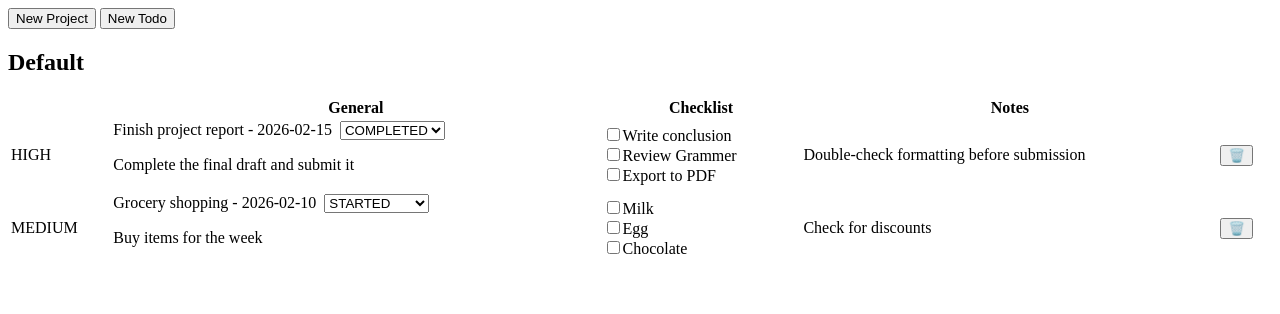
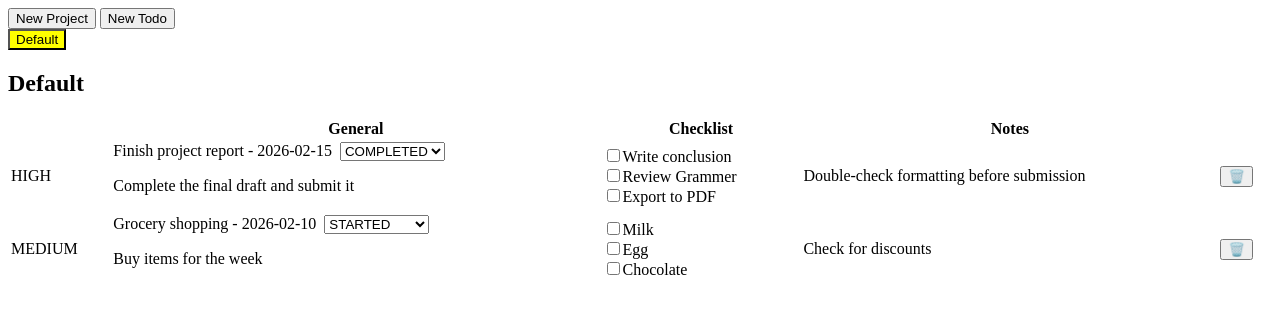
Before and after one commit to BigDDP/odin_TodoList, a plain HTML site: page index.html in a window 1280 px wide. Drawn offline with Linux system fonts and the light colour scheme.

Commit message:
feat: Add/Select and render projects. - Selecting projects resets, & renders todolist tables. - creating todolist Item only renders if current visible project is selected todo list.

```diff
--- /dev/null
+++ b/components/sidebar.js
@@ -0,0 +1,49 @@
+import { projectList } from "../models/variables.js";
+import buildTable from "./table.js";
+
+const sidebarContainer = document.querySelector(".sidebar_projects");
+
+let projectSelected;
+let buttonsArr = [];
+
+export default function buildSidebar(projectListArg) {
+  projectListArg.forEach(project => {
+    appendSidebar(project.UID);
+  });
+}
+
+function appendSidebar(projectUID) {
+  const newProj = projectList.find(p => p.UID === projectUID);
+  if (!newProj) return;
+
+  const btn = document.createElement("button");
+  btn.className = "project_btn";
+  btn.textContent = newProj.title;
+  btn.value = projectUID;
+
+  buttonsArr.push(btn);
+
+  if (!projectSelected) {
+    selectProject(projectUID);
+  }
+
+  btn.addEventListener("click", (e) => {
+    if (e.target.value === projectSelected?.UID) return console.log("already selected");
+    selectProject(e.target.value);
+  });
+
+  sidebarContainer.appendChild(btn);
+}
+
+function selectProject(projectUID) {
+  projectSelected = projectList.find(p => p.UID === projectUID);
+  if (!projectSelected) return;
+
+  buttonsArr.forEach(btn => {
+    btn.style.backgroundColor = (btn.value === projectUID) ? "yellow" : "white";
+  });
+
+  buildTable(projectUID);
+}
+
+export { appendSidebar, selectProject, projectSelected };
--- a/components/table.js
+++ b/components/table.js
@@ -1,18 +1,17 @@
 import { projectList, status, updateTodoStatus, updateChecklistStatus, editTodo, removeTodo } from "../models/variables.js";
+import { projectSelected } from "./sidebar.js";
 
 export default function projectSelect(projUID) {
-    let projectSelected = !projUID ? projectList[0] : projectList.find(p => p.UID === projUID);
-
-    console.log("tablePage Init", projectSelected)
+    const projectSelected = projectList.find(p => p.UID === projUID);
 
     generateTable(projectSelected);
-
-    return;
 };
 
 function generateTable( proj ) {
     const header = document.getElementById("p_title");
     const table = document.querySelector("table");
+
+    table.innerHTML = "";
 
     header.textContent = proj.title;
 
@@ -50,6 +49,8 @@ function generateTable( proj ) {
 };
 
 export function generateRow(todo) {
+    if (projectSelected !== todo.project) return;
+
     const tbody = document.querySelector("tbody")
 
     const tr = document.createElement("tr");
--- a/functions.js
+++ b/functions.js
@@ -4,6 +4,7 @@ import { Todo, Project } from "./models/classes.js"
 import formProj from "./components/form_proj.js"
 import formTodo, { refreshProjectOptions } from "./components/form_todo.js"
 import buildTable, {generateRow} from "./components/table.js"
+import buildSidebar, { appendSidebar, selectProject } from "./components/sidebar.js"
 
 const handleDom = () => {
     const toggleProjPopup = () => {
@@ -80,7 +81,7 @@ const handleDom = () => {
 };
 
 export default () => {
-    buildTable();
+    buildSidebar(projectList)
 
     const newProjBtn = document.getElementById("new_project");
     const newTodoBtn = document.getElementById("new_todo");
@@ -115,6 +116,8 @@ const handleEvent = (() => {
         projectList.push(newProjObj);
         console.log("New Project: ", projectList);
         handleDom().toggleProjPopup();
+
+        appendSidebar(newProjObj.UID);
     };
 
     const newTodoSubmit = (e) => {
--- a/index.html
+++ b/index.html
@@ -10,13 +10,13 @@
 <body>
     <div id="content"><!-- Content --></div>
     <div>
-        <header>
-            <div id="project_select"><!-- Content --></div>
-            <div>
+        <div id="sidebar">
+            <div class="sidebar_header">
                 <button id="new_project">New Project</button>
                 <button id="new_todo">New Todo</button>
             </div>
-        </header>
+            <div class="sidebar_projects"><!-- Content --></div>
+        </div>
         <div>
             <div>
                 <h2 id="p_title">Project 1</h2>
```
